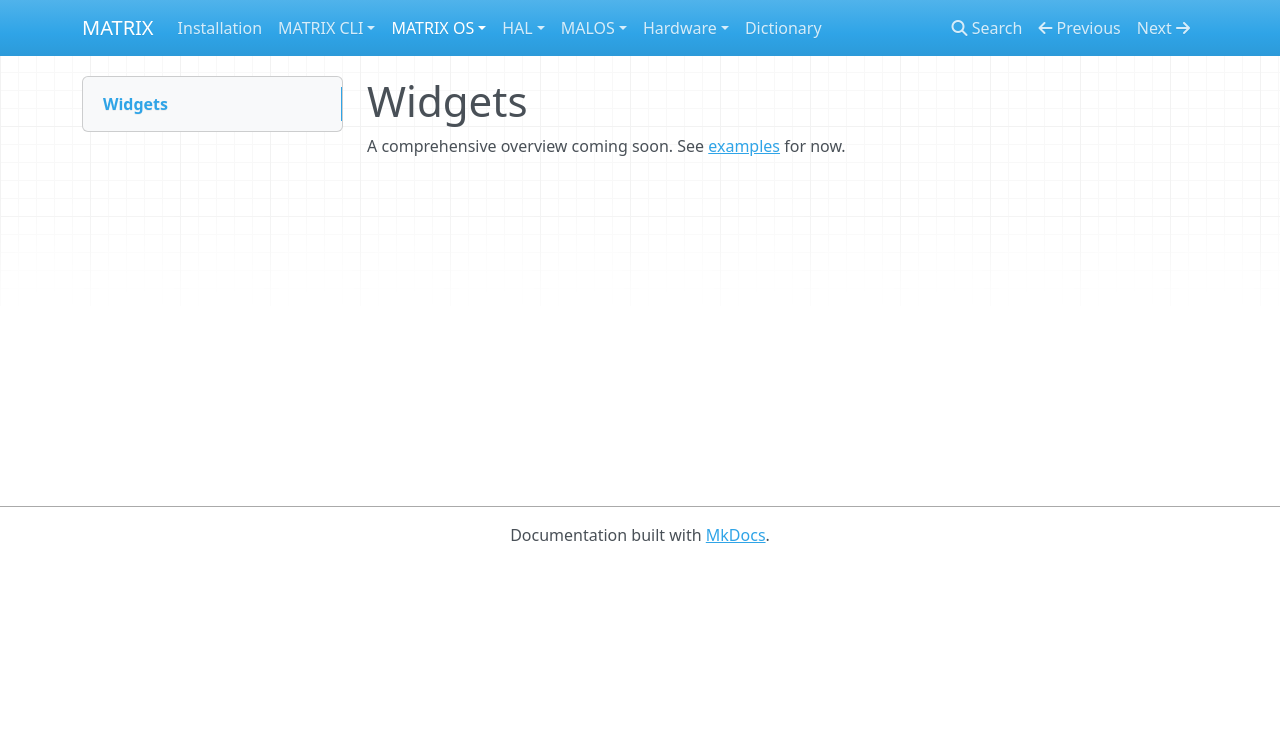
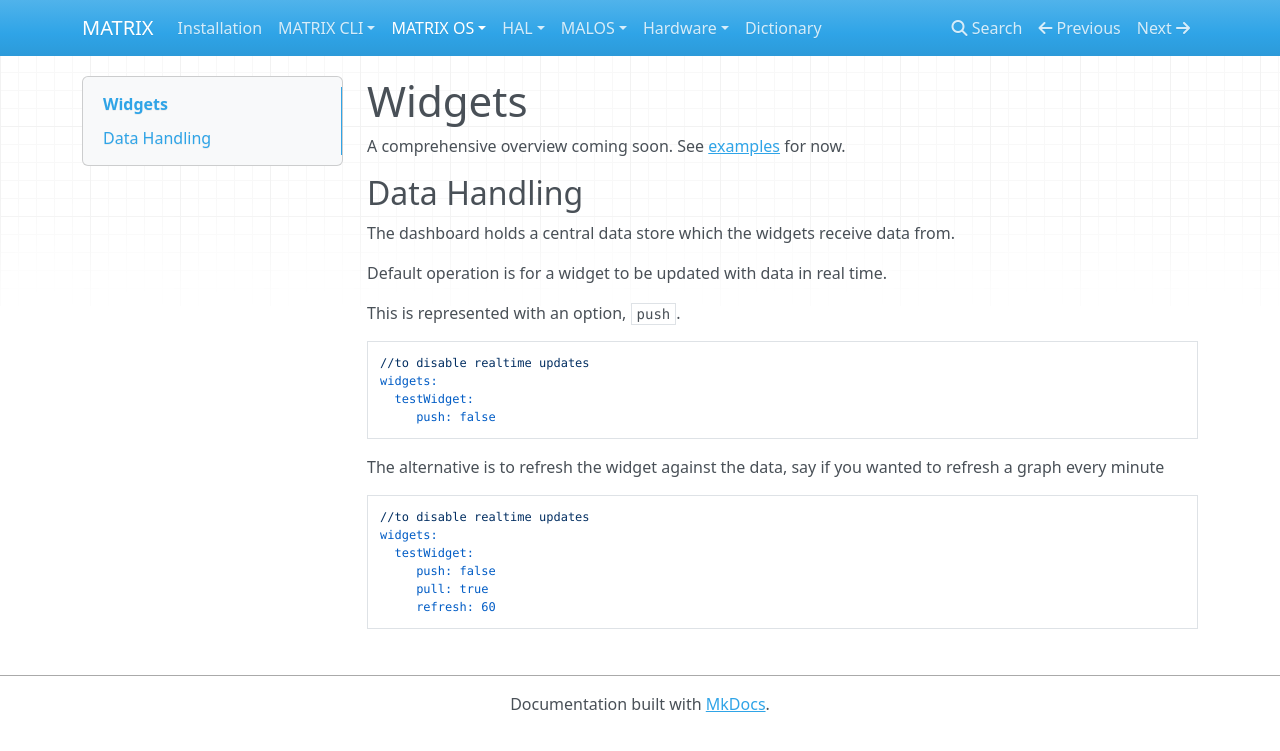
Before and after one commit to matrix-io/matrix-documentation, an MkDocs documentation site: the page built from docs/Configuration/widgets.md, in a window 1280 px wide. Shown: the top 751 px of the page. Built offline with MkDocs 1.6.1, drawn with Linux system fonts in a browser that asks for light colours; nearby versions of some CDN libraries; old or Windows-style settings are respelled for this version of MkDocs.

Commit message:
Update widget with push and pull info

````diff
--- a/docs/Configuration/widgets.md
+++ b/docs/Configuration/widgets.md
@@ -1,3 +1,28 @@
 # Widgets
 
 A comprehensive overview coming soon. See [examples](examples.md) for now.
+
+## Data Handling
+The dashboard holds a central data store which the widgets receive data from.
+
+Default operation is for a widget to be updated with data in real time.
+
+This is represented with an option, `push`.
+
+```
+//to disable realtime updates
+widgets:
+  testWidget:
+     push: false
+```
+
+The alternative is to refresh the widget against the data, say if you wanted to refresh a graph every minute
+
+```
+//to disable realtime updates
+widgets:
+  testWidget:
+     push: false
+     pull: true
+     refresh: 60
+```
````
